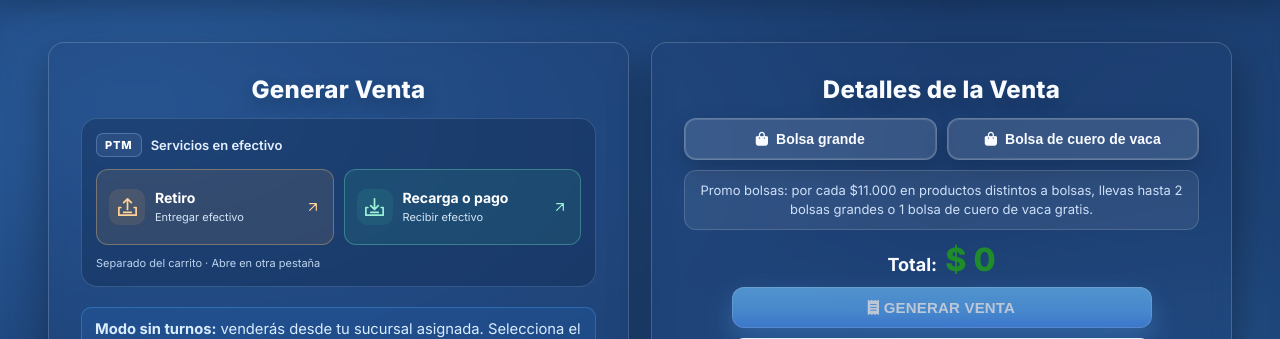
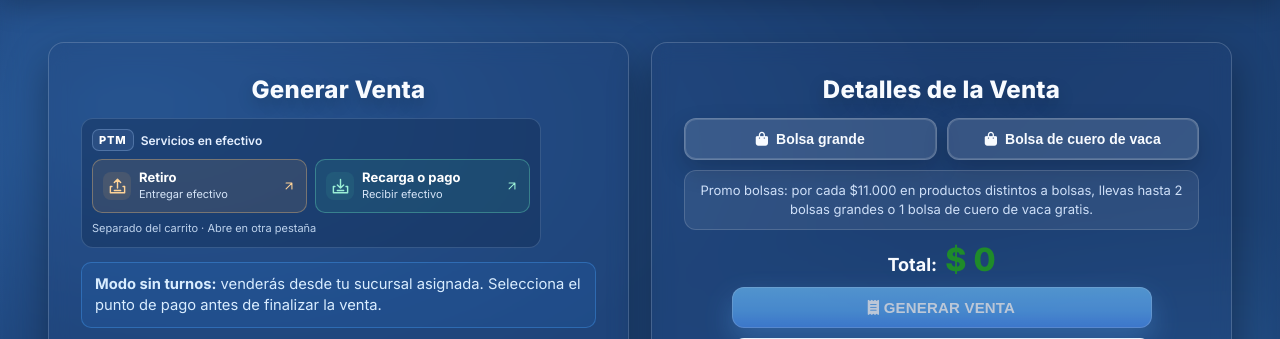
Before and after one commit to william18nova/Merk-888, a Django app: template mainApp/templates/generar_venta.html in a window 1280 px wide. Shown: the part 56-395 px from the top of the page. Run offline with Django 5.2, Linux system fonts and the light colour scheme; the template is opened without the code that fills it, so the values that code supplies are empty.

Commit message:
Compactar botones PTM en generar venta

```diff
--- a/mainApp/static/css/generar_venta.css
+++ b/mainApp/static/css/generar_venta.css
@@ -968,23 +968,25 @@ body:has(.page-grid):not(.modal-open):not(.nv-menu-open) .table-wrap{
 }
 /* Accesos PTM: independientes del carrito y sin dependencias de iconos externas. */
 .venta-ptm{
-  margin:0 0 20px;
-  padding:14px;
+  width:100%;
+  max-width:460px;
+  margin:0 0 14px;
+  padding:10px;
   border:1px solid rgba(159,196,242,.22);
-  border-radius:16px;
+  border-radius:12px;
   background:rgba(10,30,61,.30);
 }
 .venta-ptm-heading{
   display:flex;
   align-items:center;
-  gap:9px;
-  margin-bottom:12px;
+  gap:7px;
+  margin-bottom:8px;
   color:#e4efff;
-  font-size:13px;
+  font-size:12px;
   font-weight:600;
 }
 .venta-ptm-badge{
-  padding:4px 8px;
+  padding:3px 6px;
   border:1px solid rgba(177,210,255,.28);
   border-radius:7px;
   background:rgba(153,196,255,.10);
@@ -995,8 +997,8 @@ body:has(.page-grid):not(.modal-open):not(.nv-menu-open) .table-wrap{
 }
 .venta-ptm-actions{
   display:grid;
-  grid-template-columns:repeat(auto-fit,minmax(min(100%,190px),1fr));
-  gap:10px;
+  grid-template-columns:repeat(auto-fit,minmax(min(100%,180px),1fr));
+  gap:8px;
 }
 .venta-ptm-action{
   --ptm-accent:#ffd397;
@@ -1004,11 +1006,11 @@ body:has(.page-grid):not(.modal-open):not(.nv-menu-open) .table-wrap{
   --ptm-border:rgba(255,196,118,.34);
   display:flex;
   align-items:center;
-  gap:10px;
-  min-height:76px;
-  padding:13px 12px;
+  gap:8px;
+  min-height:54px;
+  padding:8px 10px;
   border:1px solid var(--ptm-border);
-  border-radius:12px;
+  border-radius:10px;
   background:var(--ptm-tint);
   color:#fff;
   text-decoration:none;
@@ -1032,19 +1034,19 @@ body:has(.page-grid):not(.modal-open):not(.nv-menu-open) .table-wrap{
 .venta-ptm-icon{
   display:grid;
   place-items:center;
-  flex:0 0 36px;
-  width:36px;
-  height:36px;
-  border-radius:10px;
+  flex:0 0 28px;
+  width:28px;
+  height:28px;
+  border-radius:8px;
   color:var(--ptm-accent);
   background:var(--ptm-tint);
 }
-.venta-ptm-icon svg{ width:23px; height:23px; }
-.venta-ptm-copy{ flex:1; display:grid; gap:4px; text-align:left; }
-.venta-ptm-copy strong{ font-size:14px; font-weight:700; line-height:1.25; }
+.venta-ptm-icon svg{ width:19px; height:19px; }
+.venta-ptm-copy{ flex:1; display:grid; gap:2px; text-align:left; }
+.venta-ptm-copy strong{ font-size:13px; font-weight:700; line-height:1.25; }
 .venta-ptm-copy small{ color:#d5e4f7; font-size:11px; line-height:1.4; }
-.venta-ptm-open{ flex:0 0 16px; width:16px; height:16px; color:var(--ptm-accent); }
-#venta-ptm-help{ margin:10px 0 0; color:#bed3ed; font-size:11px; line-height:1.5; }
+.venta-ptm-open{ flex:0 0 14px; width:14px; height:14px; color:var(--ptm-accent); }
+#venta-ptm-help{ margin:7px 0 0; color:#bed3ed; font-size:11px; line-height:1.5; }
 @media (prefers-reduced-motion:reduce){
   .venta-ptm-action{ transition:none; }
   .venta-ptm-action:hover{ transform:none; }
--- a/mainApp/templates/generar_venta.html
+++ b/mainApp/templates/generar_venta.html
@@ -16,7 +16,7 @@
   <link rel="stylesheet" href="https://cdnjs.cloudflare.com/ajax/libs/font-awesome/6.5.1/css/all.min.css"/>
   {% endif %}
   <link rel="stylesheet" href="{% static 'vendor/jquery-ui/jquery-ui-1.13.2.min.css' %}?v=1"/>
-  <link rel="stylesheet" href="{% static 'css/generar_venta.css' %}?v=27">
+  <link rel="stylesheet" href="{% static 'css/generar_venta.css' %}?v=28">
   <link rel="stylesheet" href="{% static 'css/modal_venta.css' %}?v=19">
 {% endblock %}
 
```
Also changed, not shown: scripts/test_venta_ptm_buttons_ui.cjs (+5 -2 lines).
